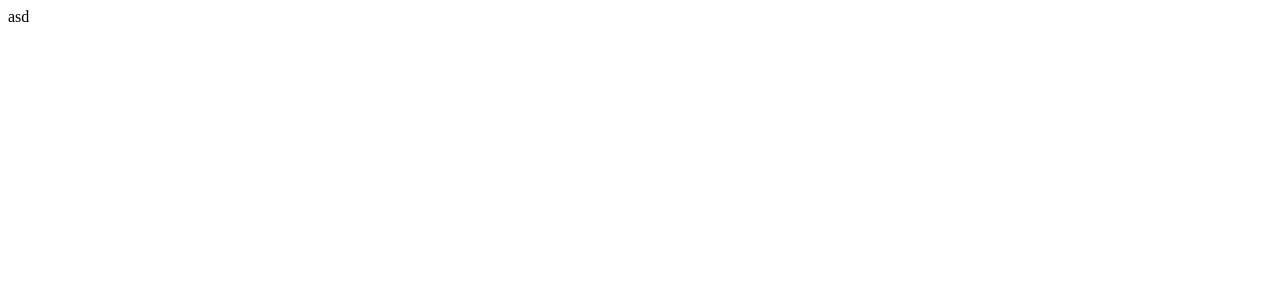
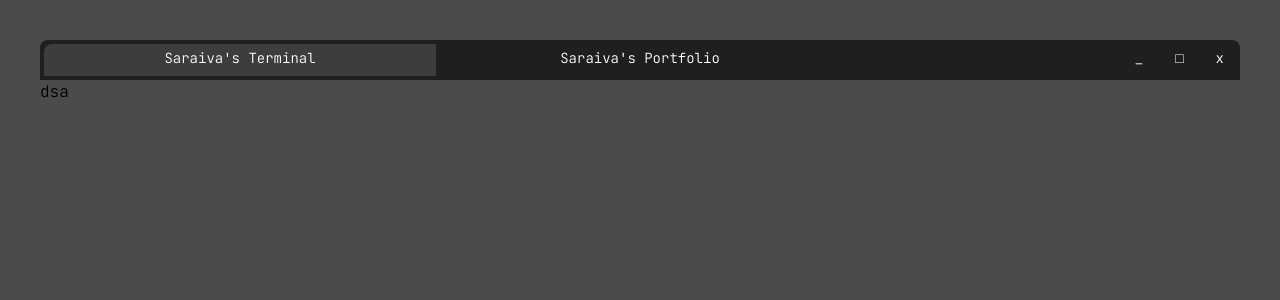
Before and after one commit to Saraiv/Saraiv.github.io, a React (Create React App) app: page / in a window 1280 px wide. Shown: the top 300 px of the page. Built offline with nearby package versions, Linux system fonts and the light colour scheme.

Commit message:
Tailwind implementation, TopBar design done

```diff
--- a/package.json
+++ b/package.json
@@ -34,5 +34,8 @@
       "last 1 firefox version",
       "last 1 safari version"
     ]
+  },
+  "devDependencies": {
+    "tailwindcss": "^3.2.4"
   }
 }
--- a/public/index.html
+++ b/public/index.html
@@ -3,6 +3,7 @@
   <head>
     <meta charset="utf-8" />
     <meta name="viewport" content="width=device-width, initial-scale=1" />
+    <link rel="icon" href="./favicon.png">
     <title>Saraiva's Portfolio</title>
   </head>
   <body>
--- a/src/App.js
+++ b/src/App.js
@@ -1,12 +1,13 @@
 import React from 'react'
+import TopBar from './components/TopBar/TopBar'
+import Window from './components/Window/Window'
 
 const App = () => {
     return (
-        <>
-            <div>
-                asd
+            <div className='w-screen h-screen p-10'>
+                <TopBar />
+                <Window />
             </div>
-        </>
     )
 }
 
--- /dev/null
+++ b/src/components/TopBar/TopBar.js
@@ -0,0 +1,35 @@
+import React from 'react'
+
+const TopBar = () => {
+    return (
+        <div className='flex  bg-top-bar-black text-white text-sm h-10 rounded-t-lg'>
+            <div className='flex w-1/3 justify-start'>
+                <div className='relative m-1 bg-terminal-tab rounded-tl-lg w-full'>
+                    <span className='block py-1 text-center'>
+                        Saraiva's Terminal
+                    </span>
+                </div>
+
+            </div>
+            <div className='flex w-1/3 justify-center'>
+                <span className='p-2 text-center relative'>
+                    Saraiva's Portfolio
+                </span>
+            </div>
+            <div className='flex justify-end w-1/3'>
+                <span className='p-2 px-4 relative cursor-pointer hover:bg-black/25'>
+                    _
+                </span>
+                <span className='p-2 px-4 relative cursor-pointer hover:bg-black/25'>
+                    □
+                </span>
+                <span className='p-2 px-4 relative rounded-tr-lg cursor-pointer hover:bg-close-button-red'>
+                    x
+                </span>
+            </div>
+
+        </div>
+    )
+}
+
+export default TopBar
--- /dev/null
+++ b/src/components/Window/Window.js
@@ -0,0 +1,9 @@
+import React from 'react'
+
+const Window = () => {
+    return (
+        <div>dsa</div>
+    )
+}
+
+export default Window
--- a/src/index.css
+++ b/src/index.css
@@ -0,0 +1,10 @@
+@import url('https://fonts.googleapis.com/css2?family=JetBrains+Mono:wght@300&display=swap');
+
+@tailwind base;
+@tailwind components;
+@tailwind utilities;
+
+html{
+    font-family: 'JetBrains Mono', monospace;
+    background-color: #4B4B4B;
+}
--- /dev/null
+++ b/tailwind.config.js
@@ -0,0 +1,15 @@
+/** @type {import('tailwindcss').Config} */
+module.exports = {
+  content: ['./src/**/*.{js,jsx,ts,tsx}'],
+  theme: {
+    extend: {
+      colors: {
+        'top-bar-black': '#1F1F1F',
+        'background-black': '#4B4B4B',
+        'close-button-red': '#EC4545',
+        'terminal-tab': '#3D3D3D'
+      }
+    },
+  },
+  plugins: [],
+}
```
Also changed, not shown: public/favicon.png (added), 2 other files (tests, documents, lock files or other folders).
